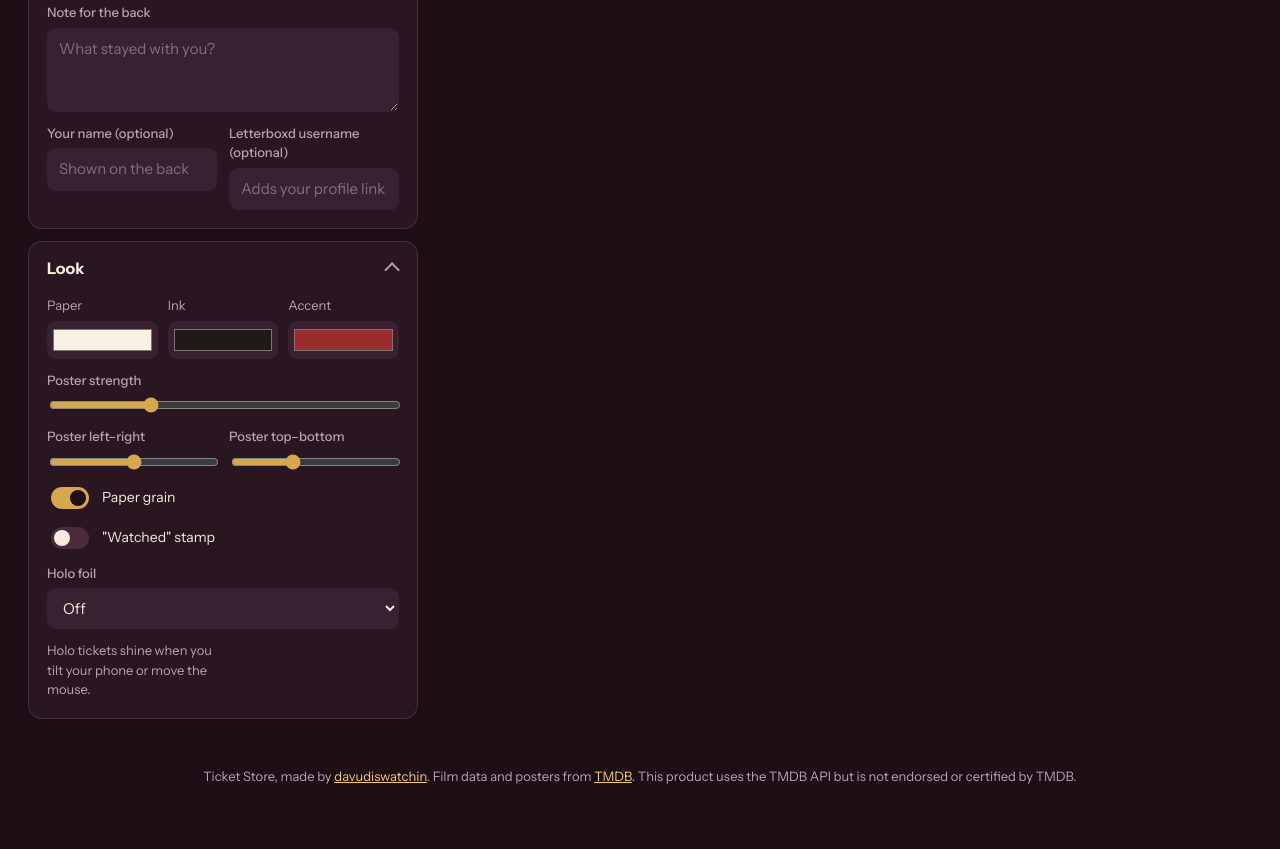
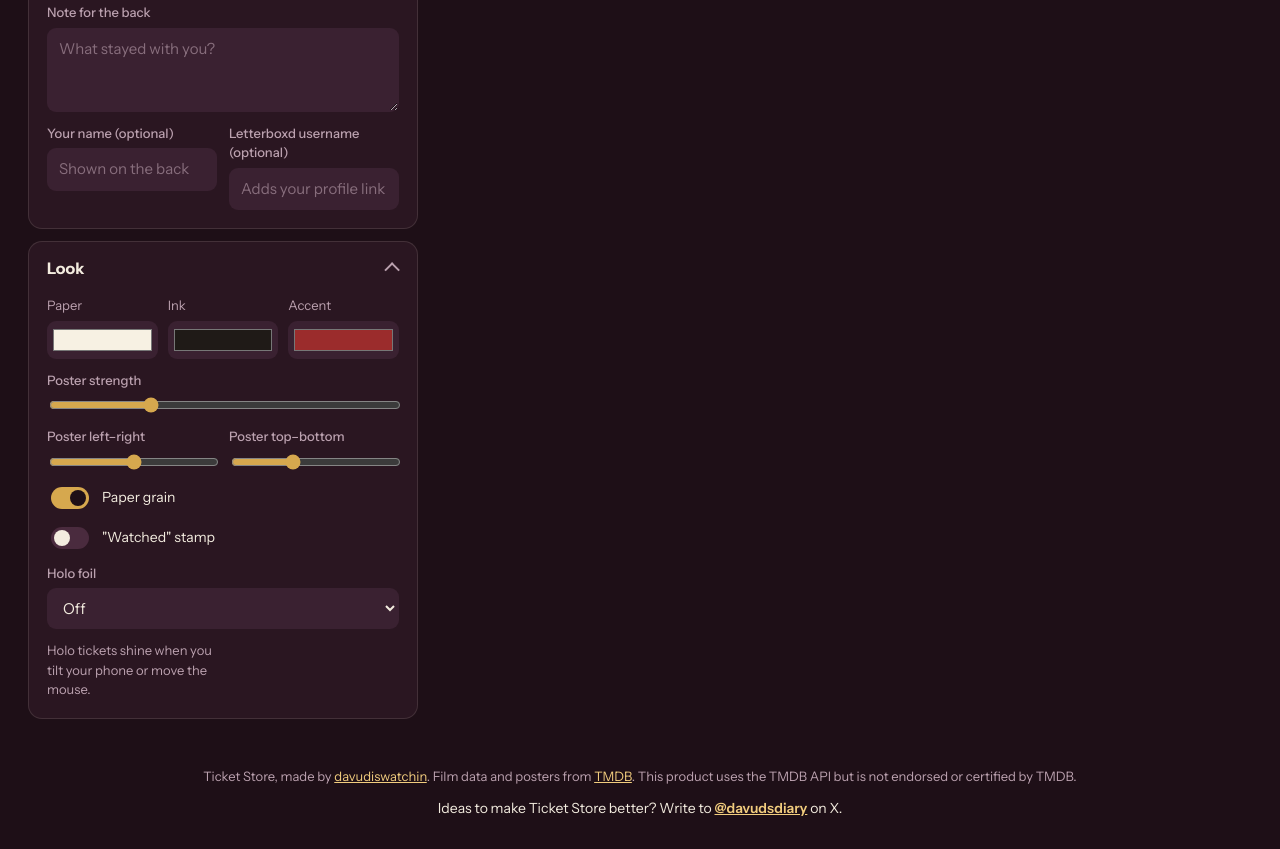
Before and after one commit to davudyas/stubs, a website: page index.html in a window 1280 px wide. Shown: the part 1771-2620 px from the top of the page. Before the commit the page ends 2587 px from the top, so only its background shows below. Drawn offline with nearby package versions, Linux system fonts and the light colour scheme; no server answers; a web font is replaced by a local one.

Commit message:
Footer: ask for suggestions on X (@davudsdiary)
Co-Authored-By: Claude Opus 5.5 <noreply@anthropic.com>
Claude-Session: https://claude.ai/code/session_01GkLwvDT5csnSzjmvyLy9sq

```diff
--- a/index.html
+++ b/index.html
@@ -421,6 +421,8 @@ a.btn{text-decoration:none;color:inherit;display:inline-block}
 .toast.show{opacity:1;transform:translate(-50%,0)}
 .sr{position:absolute;width:1px;height:1px;overflow:hidden;clip:rect(0 0 0 0)}
 footer{text-align:center;color:var(--dust);font-size:13px;padding:0 20px 30px}
+footer .suggest{margin:12px 0 0;font-size:14px;color:var(--screen)}
+footer .suggest a{color:var(--brass-hi);font-weight:600}
 .visits{display:flex;justify-content:center;align-items:baseline;gap:8px;margin:0 0 12px;font-size:15px;color:var(--screen)}
 .visits b{font-family:var(--logo-font);font-weight:var(--logo-weight);font-style:var(--logo-style);font-size:26px;color:var(--logo-color);text-shadow:0 0 14px rgba(var(--glow),var(--logo-glow))}
 
@@ -706,7 +708,7 @@ footer{text-align:center;color:var(--dust);font-size:13px;padding:0 20px 30px}
   </div>
 </section>
 
-<footer><p class="visits" id="visits" hidden><b id="visitsN"></b> <span id="visitsT">people have visited Ticket Store</span></p>Ticket Store, made by <a href="https://letterboxd.com/davudiswatchin/" target="_blank" rel="noopener">davudiswatchin</a>.<span id="tmdbCredit"> Film data and posters from <a href="https://www.themoviedb.org/" target="_blank" rel="noopener">TMDB</a>. This product uses the TMDB API but is not endorsed or certified by TMDB.</span></footer>
+<footer><p class="visits" id="visits" hidden><b id="visitsN"></b> <span id="visitsT">people have visited Ticket Store</span></p>Ticket Store, made by <a href="https://letterboxd.com/davudiswatchin/" target="_blank" rel="noopener">davudiswatchin</a>.<span id="tmdbCredit"> Film data and posters from <a href="https://www.themoviedb.org/" target="_blank" rel="noopener">TMDB</a>. This product uses the TMDB API but is not endorsed or certified by TMDB.</span><p class="suggest">Ideas to make Ticket Store better? Write to <a href="https://x.com/davudsdiary" target="_blank" rel="noopener" translate="no">@davudsdiary</a> on X.</p></footer>
 <div class="modal" id="shareModal" hidden role="dialog" aria-modal="true" aria-labelledby="shareTitle">
   <div class="modal-card">
     <h3 id="shareTitle">Your ticket link is ready</h3>
@@ -2387,6 +2389,8 @@ const I18N_ROWS = [
   ['Ticket Store, made by', 'Ticket Store\'u yapan:', 'Ticket Store, gemacht von'],
   ['Film data and posters from', 'Film bilgileri ve afişler:', 'Filmdaten und Poster von'],
   ['. This product uses the TMDB API but is not endorsed or certified by TMDB.', '. Bu ürün TMDB API\'sini kullanır ancak TMDB tarafından onaylanmamış veya sertifikalandırılmamıştır.', '. Dieses Produkt nutzt die TMDB-API, wird aber nicht von TMDB unterstützt oder zertifiziert.'],
+  ['Ideas to make Ticket Store better? Write to', 'Ticket Store\'u daha iyi yapmak için fikrin mi var? X\'te', 'Ideen, wie Ticket Store besser werden kann? Schreib'],
+  ['on X.', 'hesabına yaz.', 'auf X.'],
   // share
   ['Your ticket link is ready', 'Bilet bağlantın hazır', 'Dein Ticket-Link ist fertig'],
   ['Anyone with this link can see the ticket, front and back.', 'Bu bağlantıya sahip herkes biletin önünü ve arkasını görebilir.', 'Alle mit diesem Link sehen das Ticket, vorne und hinten.'],
```
